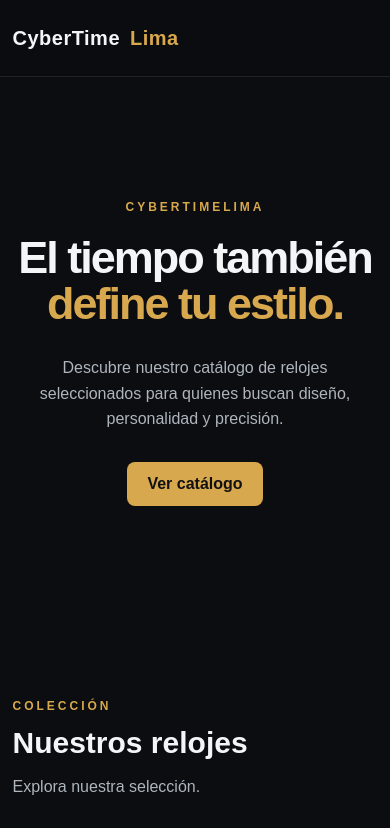
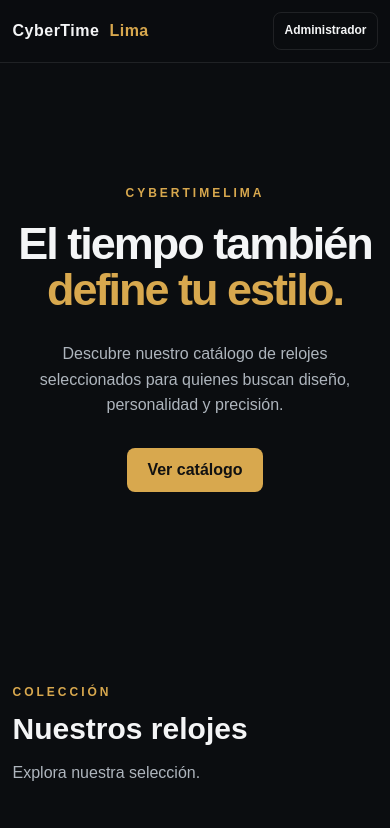
Before and after one commit to salvajaja/cybertimelima, a website: page public/index.html in a window 390 px wide. Shown: the top 828 px of the page. Drawn offline with Linux system fonts and the light colour scheme; no server answers.

Commit message:
Mejorar diseño responsive para celulares

```diff
--- a/public/styles.css
+++ b/public/styles.css
@@ -1092,3 +1092,76 @@
         animation-iteration-count: 1 !important;
     }
 }
+/* =========================================================
+   HEADER RESPONSIVE PARA CELULARES
+========================================================= */
+
+@media (max-width: 650px) {
+
+    .header-content {
+        min-height: auto;
+        padding-top: 12px;
+        padding-bottom: 12px;
+        gap: 12px;
+        flex-wrap: wrap;
+    }
+
+    .logo {
+        font-size: 18px;
+    }
+
+    .admin-actions {
+        margin-left: auto;
+        flex-shrink: 0;
+    }
+
+    .admin-actions .btn {
+        min-height: 40px;
+        padding: 0 14px;
+        font-size: 13px;
+        white-space: nowrap;
+    }
+
+    .bienvenida {
+        font-size: 12px;
+        max-width: 130px;
+        overflow: hidden;
+        text-overflow: ellipsis;
+        white-space: nowrap;
+    }
+
+    #loginButton {
+        display: inline-flex;
+    }
+
+    #adminButton,
+    #logoutButton {
+        display: inline-flex;
+    }
+}
+
+
+/* =========================================================
+   CELULARES MUY PEQUEÑOS
+========================================================= */
+
+@media (max-width: 400px) {
+
+    .header-content {
+        gap: 8px;
+    }
+
+    .logo {
+        font-size: 16px;
+    }
+
+    .admin-actions {
+        gap: 6px;
+    }
+
+    .admin-actions .btn {
+        min-height: 38px;
+        padding: 0 10px;
+        font-size: 12px;
+    }
+}
```
